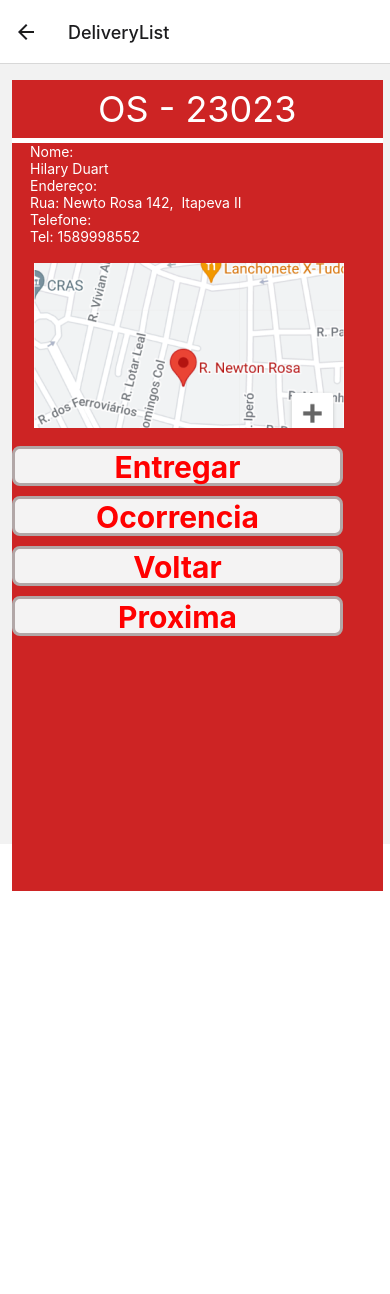
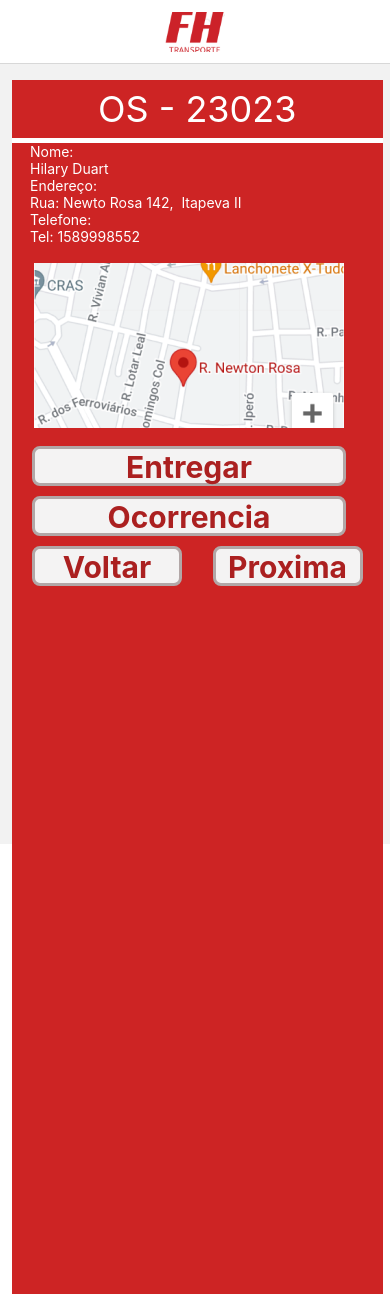
Before and after one commit to Wooolfin/appAnderson, a React Native app: screen /DeliveryList in a window 390 px wide. Before the commit the page ends 891 px from the top, so only its background shows below. Built offline with nearby package versions, Linux system fonts and the light colour scheme.

Commit message:
layout/navegação

```diff
--- a/App.js
+++ b/App.js
@@ -21,10 +21,20 @@ export default function App() {
            source={require('./assets/FHicone.png')}
         />),
         headerTitleAlign: 'center',
+        headerLeft:null
         }}
         />
 
-        <Stack.Screen name="DeliveryList" component={DeliveryList}/>
+        <Stack.Screen name="DeliveryList" component={DeliveryList}  options={{ headerTitle: () =>
+        (<Image
+           style={{width:60,height:40}}
+           source={require('./assets/FHicone.png')}
+        />),
+        headerTitleAlign: 'center',
+        headerLeft:null
+        }}
+        />
+
       </Stack.Navigator>
     </NavigationContainer>
   );
--- a/package.json
+++ b/package.json
@@ -10,6 +10,7 @@
   },
   "dependencies": {
     "@expo/metro-runtime": "~3.1.3",
+    "@react-navigation/drawer": "^6.6.15",
     "@react-navigation/native": "^6.1.17",
     "@react-navigation/stack": "^6.3.29",
     "expo": "~50.0.11",
@@ -17,7 +18,9 @@
     "react": "18.2.0",
     "react-dom": "18.2.0",
     "react-native": "0.73.4",
-    "react-native-web": "~0.19.6"
+    "react-native-web": "~0.19.6",
+    "react-native-gesture-handler": "~2.14.0",
+    "react-native-reanimated": "~3.6.2"
   },
   "devDependencies": {
     "@babel/core": "^7.20.0"
--- a/src/pages/DeliveryList/index.js
+++ b/src/pages/DeliveryList/index.js
@@ -3,6 +3,11 @@ import { Text, View, Image, TouchableOpacity } from 'react-native';
 import styles from './styles';
 
 export default function DeliveryList({ route, navigation }) {
+
+    function acessHome(){
+    navigation.navigate('Home');
+    }
+
     return (
         <View style={styles.mainContainer}>
             <View style={styles.containerHeader}>
@@ -39,22 +44,26 @@ export default function DeliveryList({ route, navigation }) {
 
                 </TouchableOpacity>
 
+                <View style={styles.bodyContainer2}>
+
                 <TouchableOpacity
-                    style={styles.button}
+                style={styles.button2}
                 >
-                    <Text style={styles.textButton}>
+                    <Text style={styles.textButton}
+                    onPress={acessHome}>
                         Voltar
                     </Text>
                 </TouchableOpacity>
 
                 <TouchableOpacity
-                    style={styles.button}
-                >
+                style={styles.button2}>
                     <Text style={styles.textButton}>
                         Proxima
                     </Text>
                 </TouchableOpacity>
 
+                </View>
+
             </View>
         </View>
     )
--- a/src/pages/DeliveryList/styles.js
+++ b/src/pages/DeliveryList/styles.js
@@ -24,21 +24,42 @@ export default StyleSheet.create({
       bodyContainer:{
         backgroundColor: '#CD2424',
         height: "100%",
+        width: "100%",
+
+      },
+
+      bodyContainer2:{
+        flexDirection: 'row',
+        justifyContent: 'space-between',
+        paddingHorizontal: 20,
+        backgroundColor: '#CD2424',
+        height: "100%",
         width: "100%"
       },
+
       button: {
         borderWidth: 3,
         borderColor: '#B2A7A7',
         backgroundColor: "#F4F3F3",
         borderRadius: 8,
         alignItems: 'center',
-        width: 331,
+        width: 314,
         height: 40,
-        marginBottom: 10
-
+        marginBottom: 10,
+        marginLeft: 20,
     },
+    button2: {
+      width: 150,
+      height: 40,
+      borderWidth: 3,
+      borderColor: '#B2A7A7',
+      backgroundColor: "#F4F3F3",
+      borderRadius: 8,
+      alignItems: 'center',
+      marginBottom: 10
+  },
     textButton:{
-      color: 'red',
+      color: '#AB2020',
       fontSize: 30,
       fontWeight: 'bold'
     },
--- a/src/pages/Home/index.js
+++ b/src/pages/Home/index.js
@@ -1,6 +1,7 @@
 import { useState } from 'react';
 import { Text, View, Image, TouchableOpacity } from 'react-native';
 import styles from './styles';
+
 
 export default function Home({ navigation }) {
 
@@ -20,11 +21,13 @@ export default function Home({ navigation }) {
 
       <View style={styles.conteudo}>
 
-        <View style={styles.containerTexto}>
+        <TouchableOpacity style={styles.containerTexto}
+        onPress={acessDeliveryList}
+        >
           <Text style={styles.textoConteudo}>OS 23023 - Hilary Duarte</Text>
           <Text style={styles.textoConteudo}>Rua: Newto Rosa 141,  Itapeva II</Text>
           <Text style={styles.textoConteudo} >Tel: (15)89998552</Text>
-        </View>
+        </TouchableOpacity>
 
         <View style={styles.containerImage}>
           <Image
```
Also changed, not shown: 1 other file (tests, documents, lock files or other folders).
